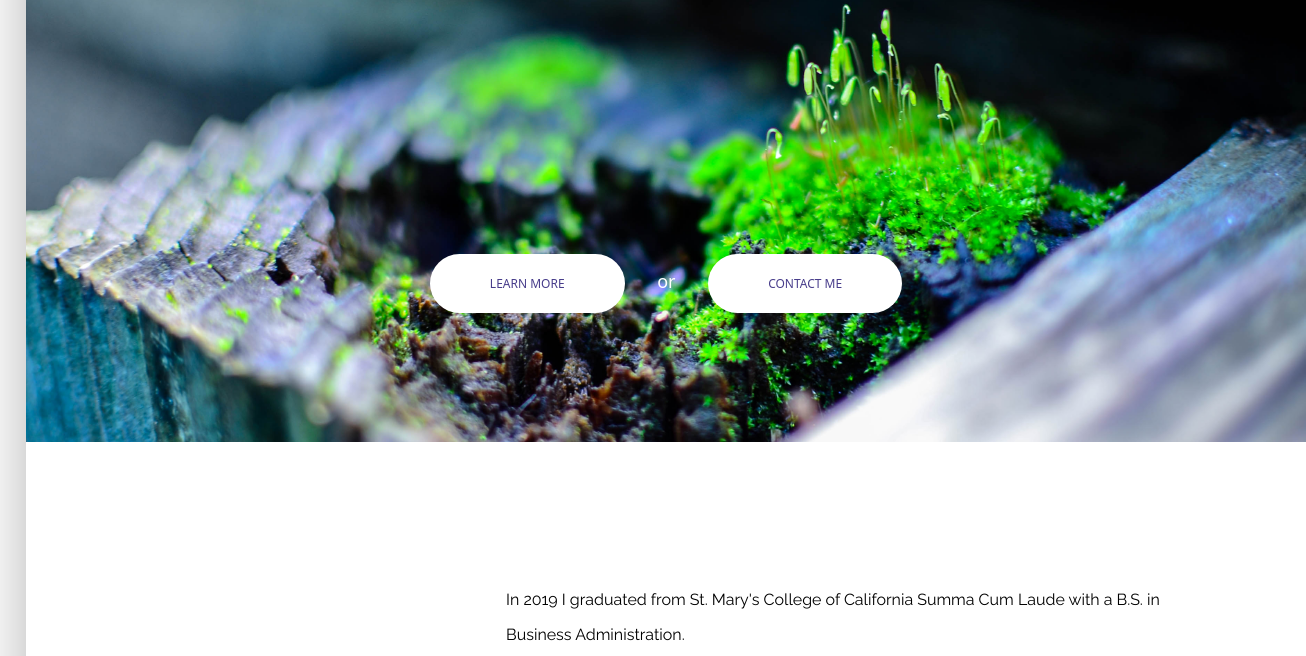
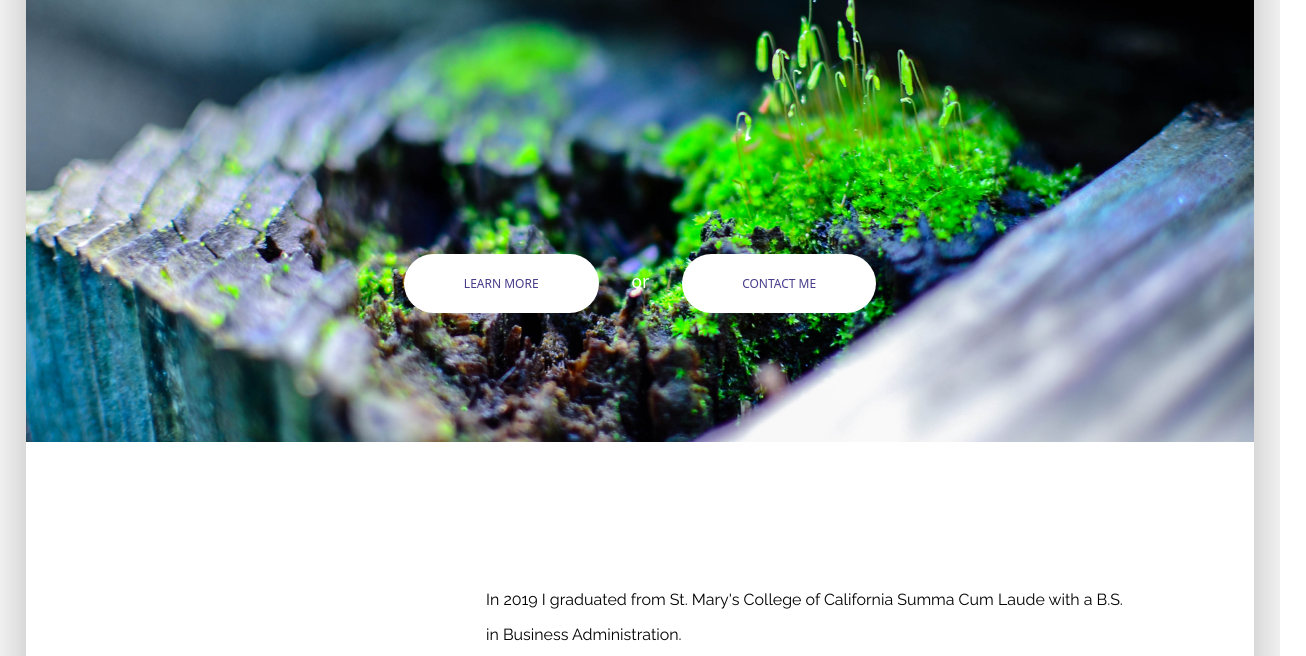
Before and after one commit to JWCTempleton/web-portfolio, a website: page index.html in a window 1280 px wide. Shown: the part 303-959 px from the top of the page, 1306 px wide, since content can reach past the window. Drawn offline with nearby package versions, Linux system fonts and the light colour scheme.

Commit message:
this is the last container resize I promise

```diff
--- a/index.html
+++ b/index.html
@@ -3,7 +3,7 @@
 
 <head>
     <meta charset="UTF-8">
-    <meta name="viewport" content="width=device-width, initial-scale=1.0">
+    <meta name="viewport" content="width=device-width, initial-scale=1.0;maximum-scale=1.0; user-scalable=0;" />
     <meta http-equiv="X-UA-Compatible" content="ie=edge">
     <link rel="preconnect" href="https://fonts.gstatic.com">
     <link href="https://fonts.googleapis.com/css2?family=Bitter:wght@400;600&family=Raleway:wght@400;700&display=swap"
--- a/sass/_layout.scss
+++ b/sass/_layout.scss
@@ -3,7 +3,6 @@
     background-color: rgb(255, 255, 255);
     box-shadow: 0 2rem 6rem rgba(0,0,0,.3);
     display: grid;
-    width: 100%;
     grid-template-columns: [full-start] minmax(6rem, 1fr)
     [center-start] repeat(8, [col-start] minmax(min-content, 14rem) [col-end] )
     [center-end] minmax(6rem, 1fr) [full-end];
```
Also changed, not shown: css/style.comp.css, css/style.concat.css, css/style.css, css/style.prefix.css.
